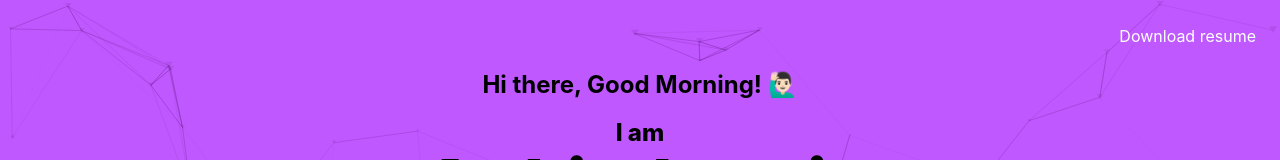
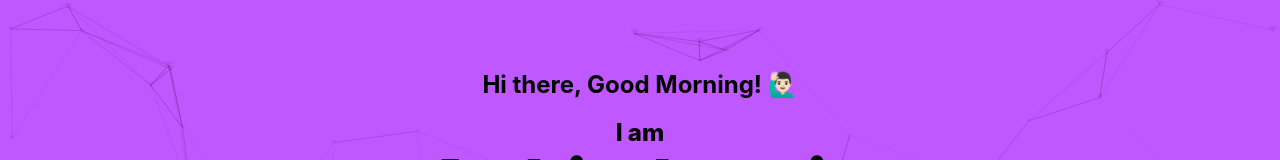
Before and after one commit to ankitjangir01/portfolio, a React (Create React App) app: page / in a window 1280 px wide. Shown: the top 160 px of the page. Built offline with nearby package versions, Linux system fonts and the light colour scheme; no server answers; the database is empty.

Commit message:
removed resume hyperlink

```diff
--- a/src/components/hero/Hero.js
+++ b/src/components/hero/Hero.js
@@ -47,9 +47,9 @@ const Hero = () => {
                 </Alert> */}
                 <div className='flex h-screen'>
                     <Background />
-                    <div className='absolute right-0 p-1 md:p-6 hidden sm:block'>
-                        <Resume />
-                    </div>
+                    {/* <div className='absolute right-0 p-1 md:p-6 hidden sm:block'> */}
+                        {/* <Resume /> */}
+                    {/* </div> */}
                     <div className='hero-text flex-auto mx-auto items-center flex flex-col' style={{ 'margin': 'auto' }}>
                         <div className='text-2xl font-bold mb-4'>
                             Hi there, {getGreeting()}
```
Also changed, not shown: 1 other file (tests, documents, lock files or other folders).
